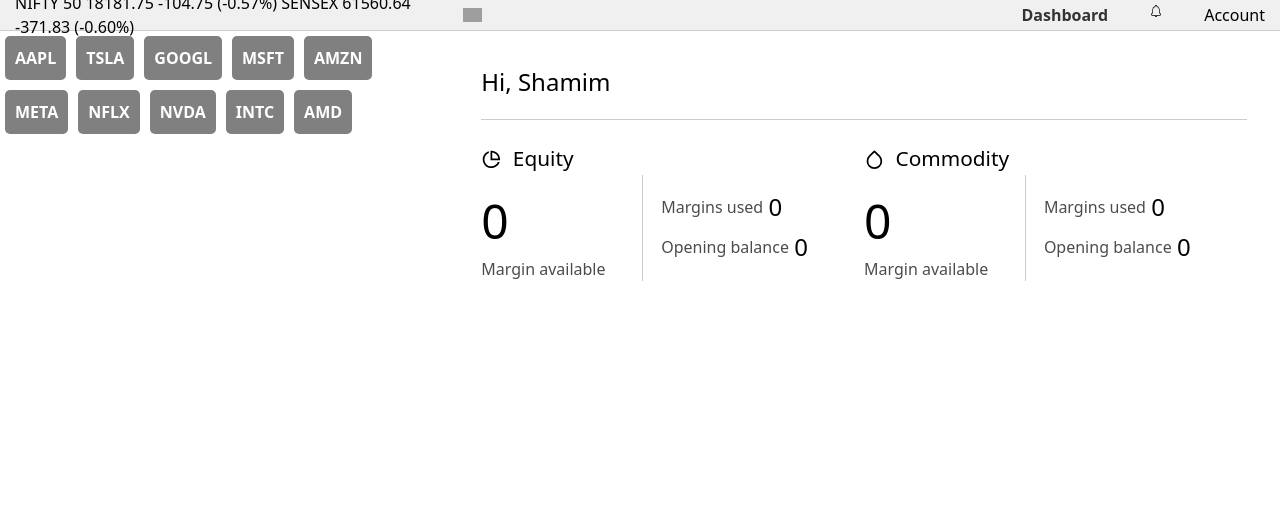
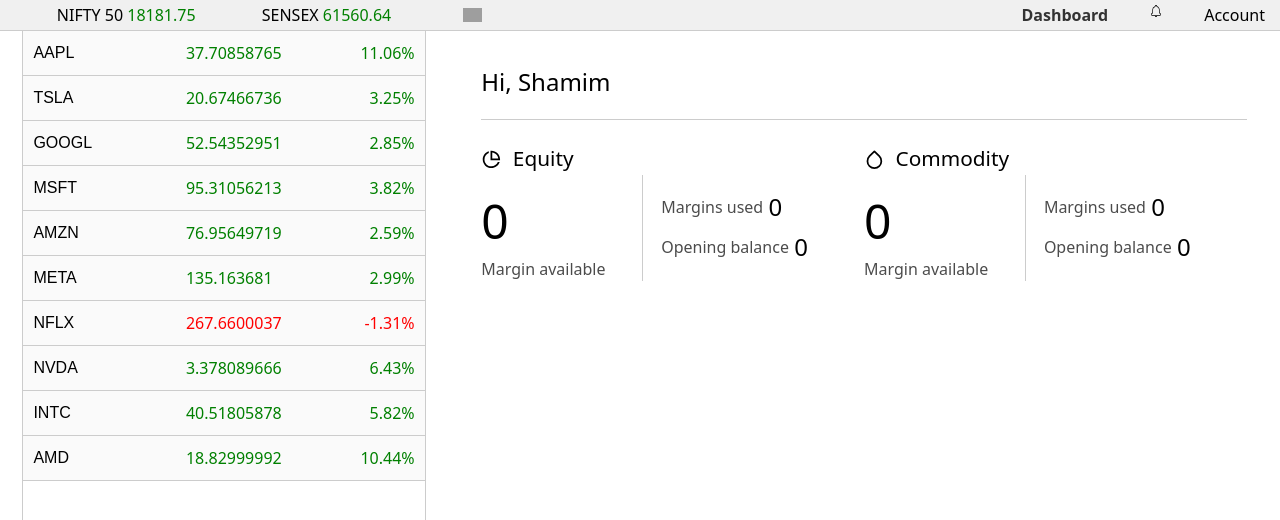
Before and after one commit to shamimkhan00/zerodha_AD, a React (Vite) app: page / in a window 1280 px wide. Shown: the top 520 px of the page. Built offline with nearby package versions, Linux system fonts and the light colour scheme; grey boxes are pictures that could not be loaded.

Commit message:
added css

```diff
--- a/package.json
+++ b/package.json
@@ -14,7 +14,9 @@
     "apexcharts": "^4.3.0",
     "axios": "^1.7.9",
     "d3": "^7.9.0",
+    "pandas-js": "^0.2.4",
     "plotly.js": "^2.35.3",
+    "plotly.js-dist": "^2.35.3",
     "react": "^18.3.1",
     "react-apexcharts": "^1.7.0",
     "react-dom": "^18.3.1",
--- a/src/App.jsx
+++ b/src/App.jsx
@@ -47,6 +47,7 @@
 
 
         </div>
+
       </div>
 
 
--- a/src/Components/LeftBar.jsx
+++ b/src/Components/LeftBar.jsx
@@ -1,9 +1,9 @@
 import styles from "./LeftBar.module.css"
 import React, { useState } from 'react';
-import Plot from 'react-plotly.js';
 import stockData from './StockDataDemoJJ.json';
 
-export const LeftBar = ({onChartDataChange,onStockChange,setActiveComponent}) => {
+
+export const LeftBar = ({ onChartDataChange, onStockChange, setActiveComponent }) => {
     const [selectedStock, setSelectedStock] = useState();
 
     const formatData = (ticker) => {
@@ -21,7 +21,7 @@
     };
 
     const stockOptions = [...new Set(stockData.map(item => item.Ticker))]; // Get unique tickers dynamically
-    const chartData = formatData(selectedStock);
+
 
     const handleStockChange = (stock) => {
         setSelectedStock(stock);
@@ -29,37 +29,71 @@
         onChartDataChange(updatedChartData); // Call the prop function with updated data
         onStockChange(stock);
         setActiveComponent('Stocks');
-      };
+    };
+
+    //Stock button change last value and percentage
+    const getPercentageChange = (stock) => {
+        const stockDataForStock = stockData.filter(item => item.Ticker === stock);
+        const latestClose = stockDataForStock[0]?.Close;
+        const previousClose = stockDataForStock[1]?.Close;
+
+        if (latestClose && previousClose) {
+            const change = ((latestClose - previousClose) / previousClose) * 100;
+            return change.toFixed(2);
+        }
+
+        return 0;
+    };
+
+    const getStockValueAndColor = (stock) => {
+        const stockDataForStock = stockData.filter(item => item.Ticker === stock);
+        const latestClose = stockDataForStock[0]?.Close;
+        const previousClose = stockDataForStock[1]?.Close;
+
+        if (latestClose && previousClose) {
+            const change = latestClose - previousClose;
+            if (change > 0) {
+                return { value: latestClose, color: 'green' };
+            } else if (change < 0) {
+                return { value: latestClose, color: 'red' };
+            }
+        }
+
+        return { value: 0, color: 'gray' };  // Default value and color
+    };
+    //change
 
     return (
         <div>
             <div className={styles.Bar}>
-                NIFTY 50 18181.75 -104.75 (-0.57%)
-                SENSEX 61560.64 -371.83 (-0.60%)
+                <div className={styles.topBarContain}>
+                    <span>
+                        NIFTY 50 <span style={{ color: "green" }}>18181.75</span>
+                    </span>
+                    <span>
+                        SENSEX <span style={{ color: "green" }}>61560.64</span>
+                    </span>
+                </div>
             </div>
-            <div>
-                <div>
-                    {stockOptions.map(stock => (
+            <div className={styles.leftDownBox}>
+                {stockOptions.map(stock => {
+                    const { value, color } = getStockValueAndColor(stock);
+                    const percentageChange = getPercentageChange(stock);
+                    return (
+
                         <button
                             key={stock}
                             onClick={() => handleStockChange(stock)}
-                            style={{
-                                margin: '5px',
-                                padding: '10px',
-                                backgroundColor: selectedStock === stock ? 'green' : 'gray',
-                                color: 'white',
-                                borderRadius: '5px',
-                                fontWeight: 'bold',
-                            }}
+                            className={styles.leftDown}
                         >
-                            {stock}
+                            {<span className={styles.stockText}>{stock}</span>}
+                            <div className={styles.valueper}>
+                                {<span style={{ color: color }}>{value}</span>}
+                                {<span style={{ color: color }}>{percentageChange}%</span>}
+                            </div>
                         </button>
-                    ))}
-                </div>
-
-
-
-
+                    )
+                })}
             </div>
 
         </div>
--- a/src/Components/LeftBar.module.css
+++ b/src/Components/LeftBar.module.css
@@ -4,8 +4,49 @@
     background-color: #f0f0f0;
     display: flex;
     align-items: center;
+    justify-content: center;
+    border-bottom: 1px solid #ccc;
+    height: 20px;
+    /* border: 2px solid red; */
+}
+
+.topBarContain{
+    /* border: 2px solid red; */
+    display: flex;
+    width: 80%;
     justify-content: space-between;
-    border-bottom: 1px solid #ccc;
-    height: 20px
 
 }
+
+.leftDownBox{
+    height: 92vh;
+    margin-left: 5%;
+    margin-right: 5%;
+    border-left: 1px solid #ccc;
+    border-right: 1px solid #ccc;
+}
+
+.leftDown{
+    background-color: rgb(250, 250, 250);
+    display: flex;
+    justify-content: space-between;
+    border: none;
+    padding: 10px;
+    border-bottom: 1px solid #ccc;
+    width: 100%;
+}
+
+.leftDown:hover {
+    background-color: rgb(235, 235, 235);
+}
+
+.stockText{
+    font-family: 'Montserrat', sans-serif;
+}
+
+.valueper{
+    display: flex;
+    justify-content: space-between;
+    width: 60%;
+    /* border: 2px solid red; */
+}
--- a/src/Components/StocksDash.jsx
+++ b/src/Components/StocksDash.jsx
@@ -1,54 +1,16 @@
-import styles from "./StocksDash.module.css";
+import styles from './StocksDash.module.css';
 import React, { useState } from 'react';
 import Plot from 'react-plotly.js';
-import stockData from './StockDataDemoJJ.json';
 
 export const StockDash = ({ chartData, selectedStock }) => {
-    // const [selectedStock, setSelectedStock] = useState('AAPL');
-
-    // // Format data to match the JSON structure
-    // const formatData = (ticker) => {
-    //     return stockData
-    //         .filter(item => item.Ticker === ticker)
-    //         .map(item => ({
-    //             date: item.Date,
-    //             open: parseFloat(item.Open),
-    //             high: parseFloat(item.High),
-    //             low: parseFloat(item.Low),
-    //             close: parseFloat(item.Close),
-    //         }))
-    //         .filter(item => item.open && item.high && item.low && item.close) // Ensure valid data
-    //         .reverse();
-    // };
-
-    // const stockOptions = [...new Set(stockData.map(item => item.Ticker))]; // Get unique tickers dynamically
-    // const chartData = formatData(selectedStock);
-
+    const displayedDates = chartData.filter((_, index) => index % Math.max(1, Math.floor(chartData.length / 6)) === 0);
     return (
-        <div>
-            {/* <h2>Stock Candlestick Chart</h2> */}
-            {/* <div>
-                {stockOptions.map(stock => (
-                    <button
-                        key={stock}
-                        onClick={() => setSelectedStock(stock)}
-                        style={{
-                            margin: '5px',
-                            padding: '10px',
-                            backgroundColor: selectedStock === stock ? 'green' : 'gray',
-                            color: 'white',
-                            borderRadius: '5px',
-                            fontWeight: 'bold',
-                        }}
-                    >
-                        {stock}
-                    </button>
-                ))}
-            </div> */}
+        <div className={styles.container}>
+            <h2 className={styles.title}>{selectedStock} Stock Candlestick Chart</h2>
+            <div className={styles.chartContainer}>
 
                 <Plot
-                data={[
-                    {
+                    data={[{
                         x: chartData.map(item => item.date).reverse(),
                         open: chartData.map(item => item.open).reverse(),
                         high: chartData.map(item => item.high).reverse(),
@@ -59,16 +21,36 @@
                         yaxis: 'y',
                         increasing: { line: { color: 'green' } },
                         decreasing: { line: { color: 'red' } },
+                    }]}
+                    layout={{
+                        xaxis: {
+                            title: 'Date',
+                            gridcolor: '#eee',
+                            showgrid: true,
+                            tickvals: displayedDates.map(item => item.date),  // Only show selected dates
+                            fixedrange: false
                         },
-                ]}
-                layout={{
-                    title: `${selectedStock} Candlestick Chart`,
-                    xaxis: { title: 'Date' },
-                    yaxis: { title: 'Price (USD)' },
+                        yaxis: {
+                            title: 'Price (USD)',
+                            gridcolor: '#eee',
+                            showgrid: true,
+                            fixedrange: false
+                        },
                         dragmode: 'zoom',
-                    margin: { t: 40, r: 20, l: 50, b: 40 },
+                        paper_bgcolor: '#f9f9f9',
+                        plot_bgcolor: '#ffffff',
+                        margin: { t: 20, r: 20, l: 50, b: 40 },
+                        font: { family: 'Arial, sans-serif', size: 12 },
+
                     }}
+                    config={{
+                        responsive: true,
+                        displayModeBar: true,
+                    }}
+                    useResizeHandler={true}
+                    style={{ width: '90%', height: '90%' }}
                 />
+            </div>
         </div>
     );
 };
--- a/src/Components/StocksDash.module.css
+++ b/src/Components/StocksDash.module.css
@@ -1,3 +1,8 @@
-.stockBorder{
-    border: 2px solid purple;
+.container{
+    padding: 20px;
 }
+
+.title{
+    display: flex;
+    justify-content: center;
+}
```
Also changed, not shown: 2 other files (tests, documents, lock files or other folders). Lines whose indentation alone changed are shown as unchanged.
